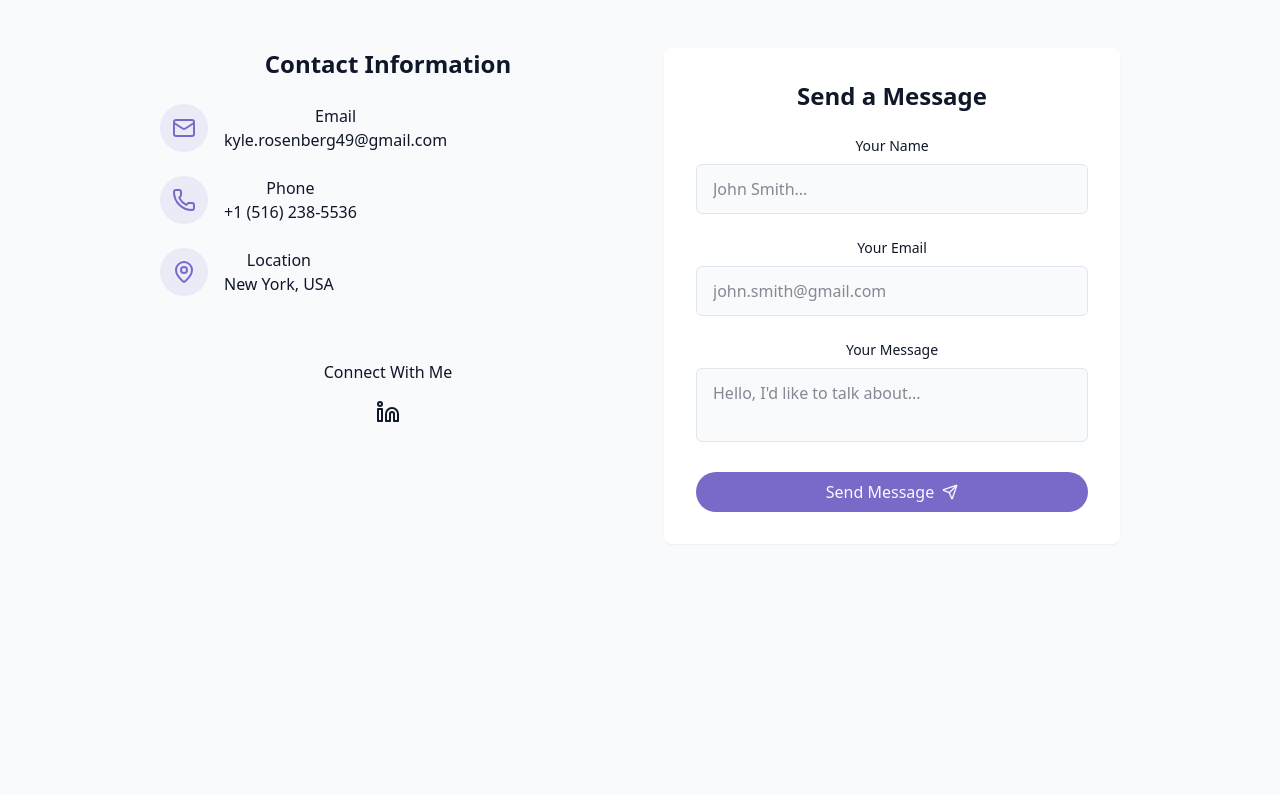
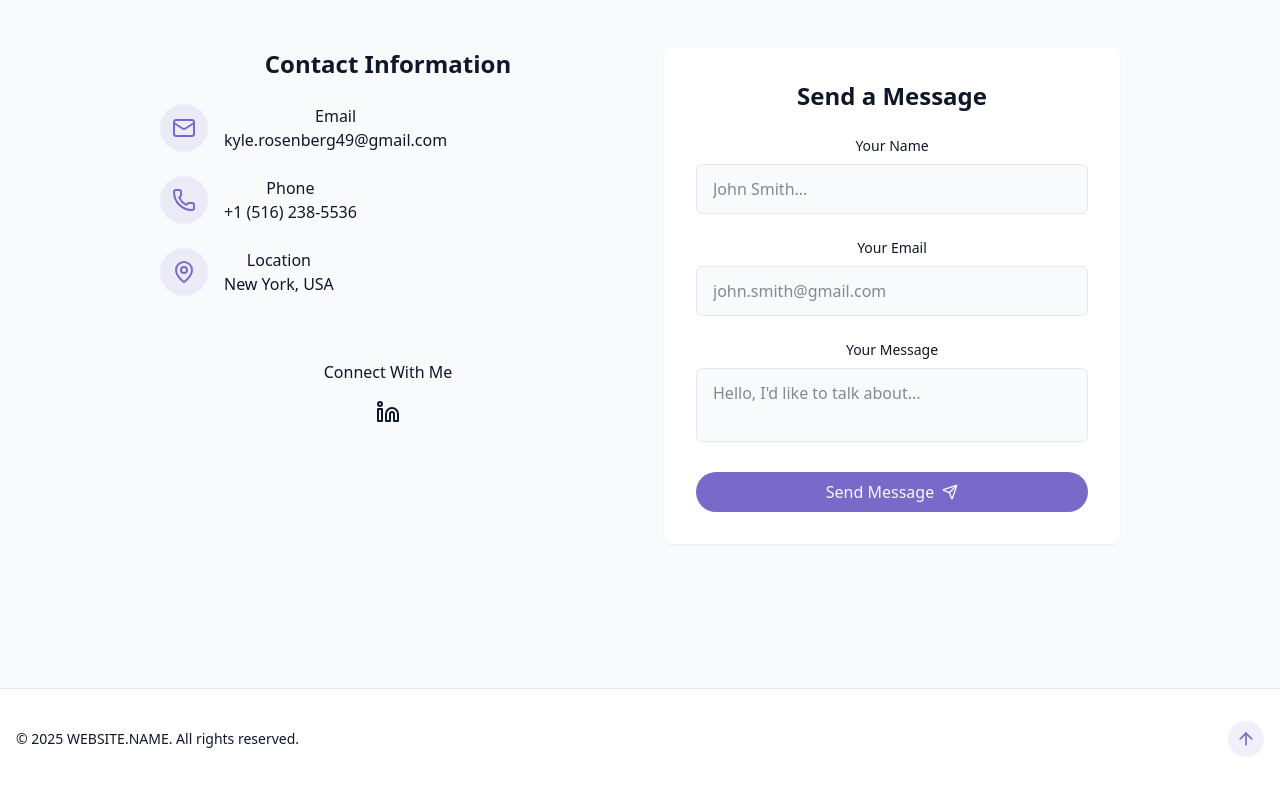
Before and after one commit to rosenbergk/portfolio-website, a React (Vite) app: page / in a window 1280 px wide. Shown: the part 3456-4251 px from the top of the page. Before the commit the page ends 4096 px from the top, so only its background shows below. Built offline with nearby package versions, Linux system fonts and the light colour scheme.

Commit message:
Added footer

```diff
--- /dev/null
+++ b/src/components/Footer.jsx
@@ -0,0 +1,19 @@
+import { ArrowUp } from "lucide-react";
+
+export const Footer = () => {
+  return (
+    <footer className="py-12 px-4 bg-card relative border-t border-border mt-12 pt-8 flex flex-rap justify-between items-center">
+      {" "}
+      <p className="text-sm text-muted-foreground">
+        {" "}
+        &copy; {new Date().getFullYear()} WEBSITE.NAME. All rights reserved.{" "}
+      </p>
+      <a
+        href="#hero"
+        className="p-2 rounded-full bg-primary/10 hover:bg-primary/20 text-primary transition-colors"
+      >
+        <ArrowUp size={20} />
+      </a>
+    </footer>
+  );
+};
--- a/src/pages/Home.jsx
+++ b/src/pages/Home.jsx
@@ -6,6 +6,7 @@
 import { SkillsSection } from "../components/SkillsSection";
 import { ProjectsSection } from "../components/ProjectsSection";
 import { ContactSection } from "../components/ContactSection";
+import { Footer } from "../components/Footer";
 
 export const Home = () => {
   return (
@@ -28,6 +29,7 @@
       </main>
 
       {/* Footer */}
+      <Footer />
     </div>
   );
 };
```
